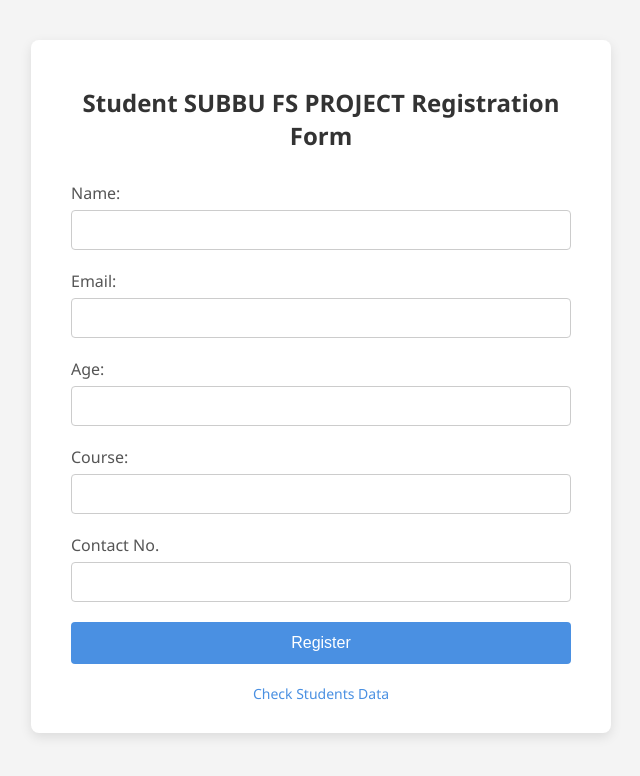
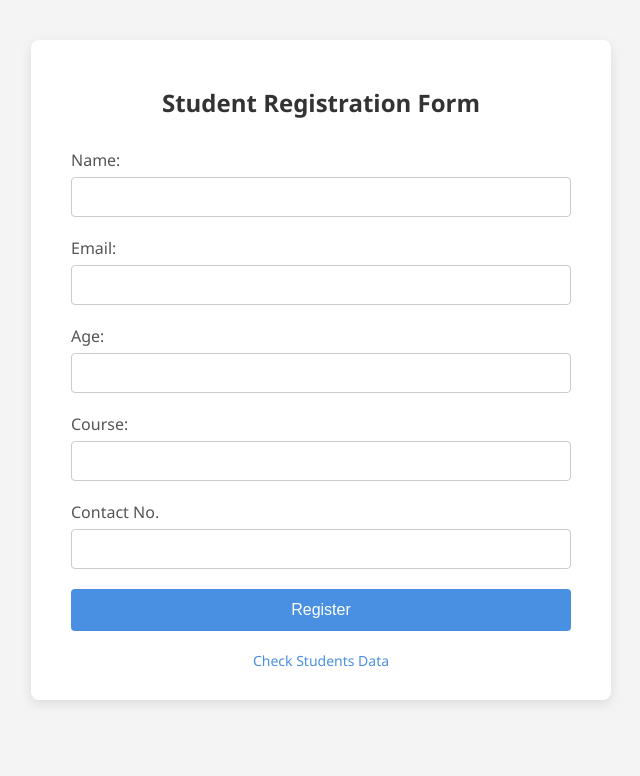
Before and after one commit to saisubrahmanyamb/FS, a website: page StudentsForm-Full-Stack-main/public/index.html in a window 1280 px wide. Shown: the whole page, without its empty margins (319-959 px from the left). Drawn offline with Linux system fonts and the light colour scheme.

```diff
--- a/StudentsForm-Full-Stack-main/public/index.html
+++ b/StudentsForm-Full-Stack-main/public/index.html
@@ -90,7 +90,7 @@
 </body>
 <form action="/register" method="POST" id="student-form">
 
-    <h1>Student SUBBU FS PROJECT Registration Form</h1>
+    <h1>Student Registration Form</h1>
 
     <label for="name">Name:</label>
     <input type="text" id="name" name="name" required><br>
```
